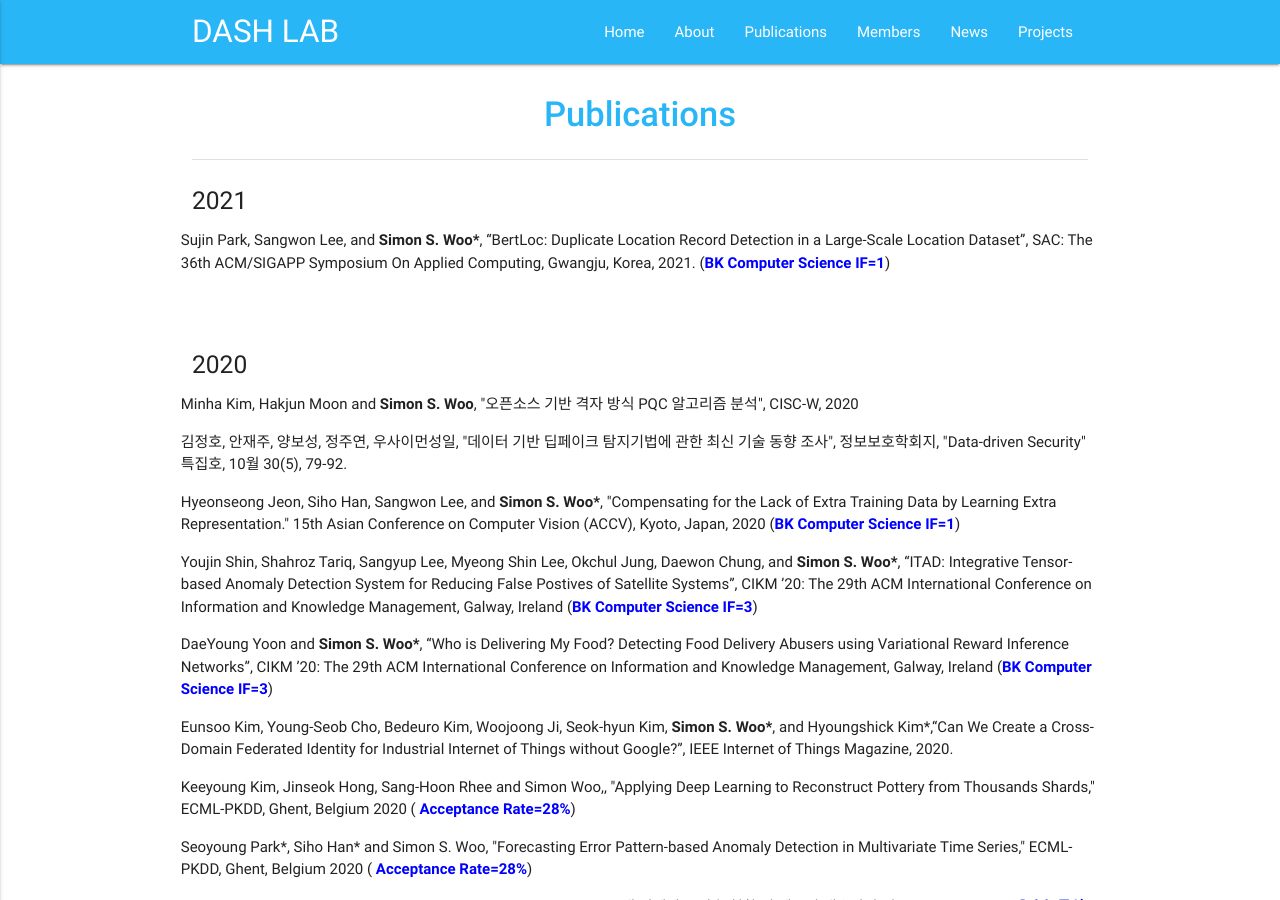
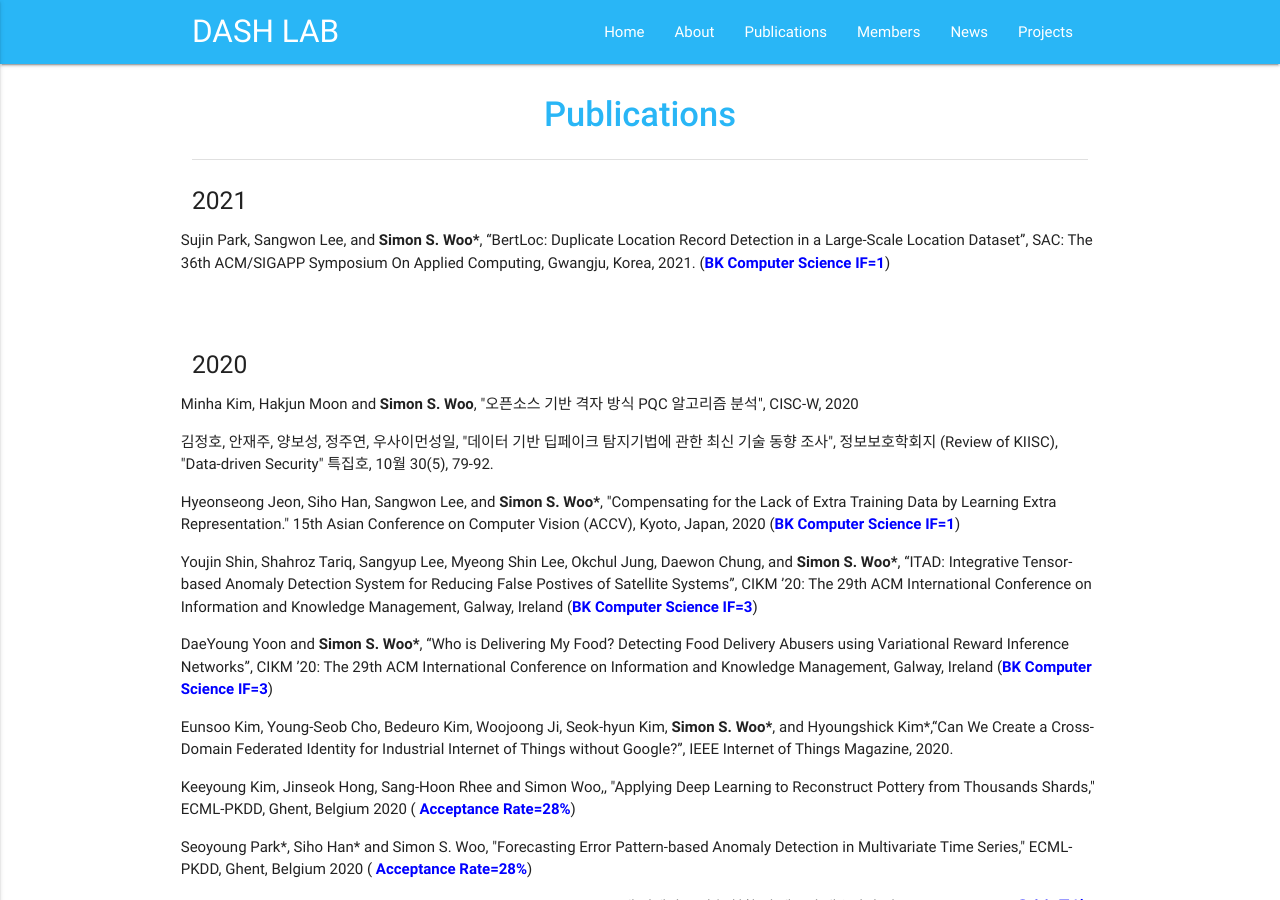
Before and after one commit to Yurim990507/DASH-Lab.github.io, a Jekyll site: the page built from example2.md, in a window 1280 px wide and 900 px high. Built offline with Jekyll 4.4.1, drawn with Linux system fonts in a browser that asks for light colours.

Commit message:
Update example2.md

```diff
--- a/example2.md
+++ b/example2.md
@@ -25,7 +25,7 @@ permalink: /Publications/
 
 <p> Minha Kim, Hakjun Moon and <b>Simon S. Woo</b>, "오픈소스 기반 격자 방식 PQC 알고리즘 분석", CISC-W, 2020 </p>
 
-<p>김정호, 안재주, 양보성, 정주연, 우사이먼성일, "데이터 기반 딥페이크 탐지기법에 관한 최신 기술 동향 조사", 정보보호학회지, "Data-driven Security" 특집호, 10월 30(5), 79-92.</p>
+<p>김정호, 안재주, 양보성, 정주연, 우사이먼성일, "데이터 기반 딥페이크 탐지기법에 관한 최신 기술 동향 조사", 정보보호학회지 (Review of KIISC), "Data-driven Security" 특집호, 10월 30(5), 79-92.</p>
 
 <p> Hyeonseong Jeon, Siho Han, Sangwon Lee, and <b>Simon S. Woo*</b>, "Compensating for the Lack of Extra Training Data by Learning Extra Representation." 15th Asian Conference on Computer Vision (ACCV), Kyoto, Japan, 2020  (<b><font color='blue'>BK Computer Science IF=1</font></b>)</p>
 
```
